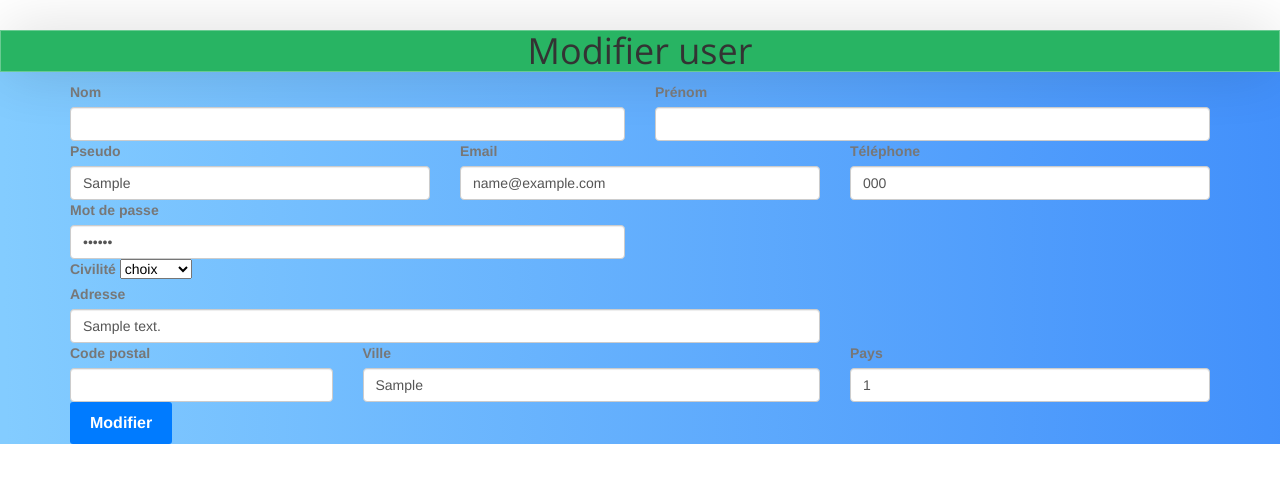
After one commit to cubahitman/projet-CasaCuba, a PHP site: page /admin/formmodifieruser.php?id_user=1 in a window 1280 px wide. The commit adds this page. Shown: the top 483 px of the page. Run offline with PHP 8.4, Linux system fonts and the light colour scheme; tables that the repository leaves empty or names only in its code hold one stand-in row (values such as "Sample post"); data that the repository does not hold is empty.

Commit message:
ajout de modifocateur de user

```diff
--- a/admin/dashboard.php
+++ b/admin/dashboard.php
@@ -210,6 +210,8 @@ require_once "../inc/boostrap.inc.php";
                 require_once "compte.php";
             } else if (isset($_GET['gestionMaisons_php'])) {
                 require_once "gestionMaisons.php";
+            } else if (isset($_GET['form_modifier-user_php'])) {
+                require_once "formmodifieruser.php";
             } else if (isset($_GET['users_php'])) {
                 require_once "showUsers.php";
             } else {
--- /dev/null
+++ b/admin/formmodifieruser.php
@@ -0,0 +1,109 @@
+<?php
+require_once "../inc/funtions.inc.php";
+
+$id_user = $_GET['id_user'];
+
+$user = showUser($id_user);
+// debug($user);
+// ==================
+$info = ''; // Initialisez $info avec une chaîne vide
+
+
+
+
+$title = "modifier-user";
+require_once "../inc/header.inc_copy.php";
+?>
+<div class="font_encadrage">
+    <h1 class="text-center box">Modifier user</h1>
+
+
+    <?php
+
+
+
+    ?>
+
+    <div class="container">
+        <form action="" method="post" class="p-3">
+
+            <div class="row mb-3">
+                <div class="col-md-6 mb-5">
+                    <label for="lastName" class="form-label mb-3">Nom</label>
+                    <input type="text" class="form-control fs-5" id="lastName" name="lastName" value=<?php echo $user['lastName']; ?>>
+                </div>
+                <div class="col-md-6 mb-5">
+                    <label for="firstName" class="form-label mb-3">Prénom</label>
+                    <input type="text" class="form-control fs-5" id="firstName" name="firstName" value=<?php echo $user['firstName']; ?>>
+                </div>
+
+            </div>
+
+            <div class="row mb-3">
+                <div class="col-md-4 mb-5">
+                    <label for="pseudo" class="form-label mb-3">Pseudo</label>
+                    <input type="text" class="form-control fs-5" id="pseudo" name="pseudo" value="<?php echo $user['pseudo']; ?>">
+                </div>
+                <div class="col-md-4 mb-5">
+                    <label for="email" class="form-label mb-3">Email</label>
+                    <input type="text" class="form-control fs-5" id="email" name="email" placeholder="exemple.email@exemple.com" value="<?= $user['email']; ?>">
+                </div>
+                <div class="col-md-4 mb-5">
+                    <label for="phone" class="form-label mb-3">Téléphone</label>
+                    <input type="text" class="form-control fs-5" id="phone" name="phone" value="<?php echo $user['phone']; ?>">
+                </div>
+            </div>
+
+            <div class="row mb-3">
+                <div class="col-md-6 mb-5">
+                    <label for="mdp" class="form-label mb-3">Mot de passe</label>
+                    <input type="password" class="form-control fs-5" id="mdp" name="mdp" placeholder="Entrez votre mot de passe" value=<?= $user['mdp']; ?>>
+                </div>
+                <!-- <div class="col-md-6 mb-5">
+                    <label for="confirmMdp" class="form-label mb-3">Confirmation mot de passe</label>
+                    <input type="password" class="form-control fs-5" id="confirmMdp" name="confirmMdp" placeholder="Confirmer votre mot de passe" value=<?php echo $user['mdp']; ?>>
+                    <input type="checkbox" onclick="showPass()"><span class="text-danger">Afficher/masquer le mot de passe</span>
+                </div> -->
+            </div>
+
+            <div class="row mb-3">
+                <div class="col-md-10 mb-5">
+                    <label class="form-label mb-3">Civilité</label>
+                    <select class="form-select fs-5" name="civility" value="<?php echo $user['civility']; ?>">
+                        <option value="c">choix</option>
+                        <option value="h">Homme</option>
+                        <option value="f">Femme</option>
+
+                    </select>
+                </div>
+
+            </div>
+
+            <div class="row mb-3">
+                <div class="col-md-8 mb-5">
+                    <label for="address" class="form-label mb-3">Adresse</label>
+                    <input type="text" class="form-control fs-5" id="address" name="address" value="<?php echo $user['address']; ?>">
+                </div>
+            </div>
+
+            <div class="row mb-3">
+                <div class="col-md-3">
+                    <label for="zipCode" class="form-label mb-3">Code postal</label>
+                    <input type="text" class="form-control fs-5" id="zipCode" name="zipCode" value="<?php echo $user['zipCode']; ?>">
+                </div>
+                <div class="col-md-5">
+                    <label for="city" class="form-label mb-3">Ville</label>
+                    <input type="text" class="form-control fs-5" id="city" name="city" value="<?php echo $user['city']; ?>">
+                </div>
+                <div class="col-md-4">
+                    <label for="country" class="form-label mb-3">Pays</label>
+                    <input type="text" class="form-control fs-5" id="country" name="country" value="<?php echo $user['country']; ?>">
+                </div>
+            </div>
+            <div class=" my-5">
+                <button class="w-25 m-auto btn " type="submit">Modifier</button>
+                <!-- <p class="text-center mt-5">Vous avez déjà un compte ! <a href="authentification.php" class="text-danger">Connectez-vous ici</a></p> -->
+            </div>
+
+        </form></span>
+    </div>
--- a/admin/showUsers.php
+++ b/admin/showUsers.php
@@ -58,10 +58,13 @@ require_once "../inc/boostrap.inc.php";
                         <a href="dashboard.php?users_php&action=delete&id_user=<?= $user['id_user'] ?>"><i class="bi bi-trash3-fill text-danger"></i></a>
                     </td>
                     <td class="text-center">
+                        <a href="dashboard.php?form_modifier-user_php&action=modifier&id_user=<?= $user['id_user'] ?>"><i class="bi bi-pen-fill"></i></a>
+                    </td>
+                    <td class="text-center">
                         <a href="dashboard.php?users_php&action=update&id_user=<?= $user['id_user'] ?>" class="btn btn-secondary"><?= ($user['role']) == 'ROLE_ADMIN' ? 'Rôle user' : 'Rôle admin' ?>
                     </td>
                 </tr>
-
+                <!-- <a href="<?= RACINE_SITE ?>showAnnonce.php?annonce=<?= $annonce['id_advert'] ?>" class="btn btn-primary hoverCart">Voir l'annonce</a> -->
             <?php
             }
             ?>
--- a/assets/css/style.css
+++ b/assets/css/style.css
@@ -17,6 +17,11 @@
     --blanc: #FFFFFF;
 
     --noir: #000000;
+
+    --fond-g-bleu: linear-gradient(89.5deg, rgba(131, 204, 255, 1) 0.4%, rgba(66, 144, 251, 1) 100.3%);
+
+    --fond-g-rouge: linear-gradient(25deg, #d64c7f, #ee4758 50%);
+
 
 }
 
@@ -56,18 +61,6 @@ line-height: 1.5;
 
 }
 
-h1,
-h2,
-h3,
-h4,
-h5,
-h6 {
-
-    /* font-weight: bold; */
-
-    /* color: var(--bleu); */
-
-}
 
 
 .titres {
@@ -150,6 +143,59 @@ a:hover {
     background-color: #d9f7f7c9;
 }
 
+.encadrage {
+
+    h1,
+    h2,
+    h3,
+    h4,
+    h5,
+    h6 {
+        background-color: var(--jaune);
+        padding: 10px 20px;
+        border-radius: 10px;
+        box-shadow: 0 0 10px rgba(0, 0, 0, 0.2);
+        color: var(--noir);
+        font-weight: bold;
+        text-align: center;
+    }
+
+    h1,
+    h2,
+    h3,
+    h4,
+    h5,
+    h6 ::before {
+        content: "";
+        display: block;
+        width: 100%;
+        height: 55px;
+        background-color: var(--bleu);
+        border-radius: 10px 10px 0 0;
+    }
+}
+
+
+
+.font_encadrage {
+    margin-top: 0 !important;
+    background-image: linear-gradient(89.5deg, rgba(131, 204, 255, 1) 0.4%, rgba(66, 144, 251, 1) 100.3%);
+}
+
+.box {
+    display: block;
+    background-color: var(--vert);
+    border: 1px solid rgba(255, 255, 255, 0.3);
+    box-shadow: 0 0 60px -5px rgba(0, 0, 0, 0.2);
+}
+
+.box-bleu {
+    display: block;
+    background-color: rgba(255, 255, 255, 0.3);
+    border: 1px solid rgba(255, 255, 255, 0.3);
+    box-shadow: 0 0 60px -5px rgba(0, 0, 0, 0.2);
+}
+
 .fontTitre {
     font-family: 'Playfair Display', serif;
 
@@ -169,19 +215,19 @@ a:hover {
     box-shadow: 0 0 10px rgba(0, 0, 0, 0.1);
 }
 
-.title-container h1 {
+/* .title-container h1 {
     font-weight: bold;
     color: #dc3545;
     /* rouge foncé */
-}
+/* } */
 
-.title-container h1 span {
+/* .title-container h1 span {
     color: #007bff;
     /* bleu primaire */
-    font-weight: bold;
-}
+/* font-weight: bold; */
+/* } */
 
-.title-container a {
+/* .title-container a {
     background-color: #007bff;
     color: #ffffff;
     border: none;
@@ -194,8 +240,7 @@ a:hover {
 .title-container a:hover {
     background-color: #0069d9;
     /* bleu foncé */
-}
-
+/* } */
 
 
 /* ==================partie animations pour les card dde index et general */
@@ -210,6 +255,8 @@ a:hover {
     border-radius: 12px;
     margin: 10px;
 }
+
+
 
 .bg-capitoliounuit {
 
--- a/explorer.php
+++ b/explorer.php
@@ -14,8 +14,8 @@ $annonces = annoncesByType();
 <main class="bg-capitoliounuit ">
     <section class="">
 
-        <div class="container fontTitre text-center border ">
-            <h1 class="title-container ">Votre maison de rêve vous attend à Cuba</h1>
+        <div class="container encadrage  text-center ">
+            <h1 class=" font_encadrage ">Votre maison de rêve vous attend à Cuba</h1>
             <a href="index.php" class="display-5  btn btn-primary text-white text-decoration-none">
 
                 Page d'Accueil
--- a/inc/boostrap.inc.php
+++ b/inc/boostrap.inc.php
@@ -9,7 +9,7 @@ require_once "funtions.inc.php";
 
 <svg xmlns="http://www.w3.org/2000/svg" style="display: none;">
     <symbol id="bootstrap" viewBox="0 0 118 94">
-        <title>Bootstrap</title>
+
         <path fill-rule="evenodd" clip-rule="evenodd" d="M24.509 0c-6.733 0-11.715 5.893-11.492 12.284.214 6.14-.064 14.092-2.066 20.577C8.943 39.365 5.547 43.485 0 44.014v5.972c5.547.529 8.943 4.649 10.951 11.153 2.002 6.485 2.28 14.437 2.066 20.577C12.794 88.106 17.776 94 24.51 94H93.5c6.733 0 11.714-5.893 11.491-12.284-.214-6.14.064-14.092 2.066-20.577 2.009-6.504 5.396-10.624 10.943-11.153v-5.972c-5.547-.529-8.934-4.649-10.943-11.153-2.002-6.484-2.28-14.437-2.066-20.577C105.214 5.894 100.233 0 93.5 0H24.508zM80 57.863C80 66.663 73.436 72 62.543 72H44a2 2 0 01-2-2V24a2 2 0 012-2h18.437c9.083 0 15.044 4.92 15.044 12.474 0 5.302-4.01 10.049-9.119 10.88v.277C75.317 46.394 80 51.21 80 57.863zM60.521 28.34H49.948v14.934h8.905c6.884 0 10.68-2.772 10.68-7.727 0-4.643-3.264-7.207-9.012-7.207zM49.948 49.2v16.458H60.91c7.167 0 10.964-2.876 10.964-8.281 0-5.406-3.903-8.178-11.425-8.178H49.948z"></path>
     </symbol>
     <symbol id="home" viewBox="0 0 16 16">
--- a/inc/footer.inc.php
+++ b/inc/footer.inc.php
@@ -1,8 +1,8 @@
 <!-- /social links -->
 
 
-<footer id="footer" class="top-space">
-
+<footer id="footer" class="">
+    <!-- class="top-space" -->
     <div class="footer1">
         <div class="container">
             <div class="row">
--- a/inc/header.inc.php
+++ b/inc/header.inc.php
@@ -6,7 +6,6 @@ logOut(); // déconnexion ($_SESSION)
 ob_start(); // Active le tampon de sortie
 
 ?>
-
 
 
 
@@ -36,7 +35,7 @@ ob_start(); // Active le tampon de sortie
 
     <link rel="stylesheet" href="assets/css/bootstrap-theme.css" media="screen">
     <link rel="stylesheet" href="assets/css/main.css">
-    <link rel="stylesheet" href="<?= RACINE_SITE ?>assets/css/style.css">
+    <link rel="stylesheet" href="assets/css/style.css">
     <!-- HTML5 shim and Respond.js IE8 support of HTML5 elements and media queries -->
     <!--[if lt IE 9]>
 	<script src="assets/js/html5shiv.js"></script>
--- a/index.php
+++ b/index.php
@@ -16,7 +16,7 @@ $annonces = dernieresAnnonces();
 <!-- /Intro-->
 <section class="">
 	<div class="container-fluid text-center p-5 ">
-		<a href="explorer.php" class="display-5  btn btn-primary text-white text-decoration-none">
+		<a href="explorer.php" class="btn btn-action btn-lg">
 
 			Consulter tous les annonces
 
```
Also changed, not shown: authentification.php (+26 -18 lines), register.php (+8 -8 lines), showAnnonce.php (+9 -2 lines).
